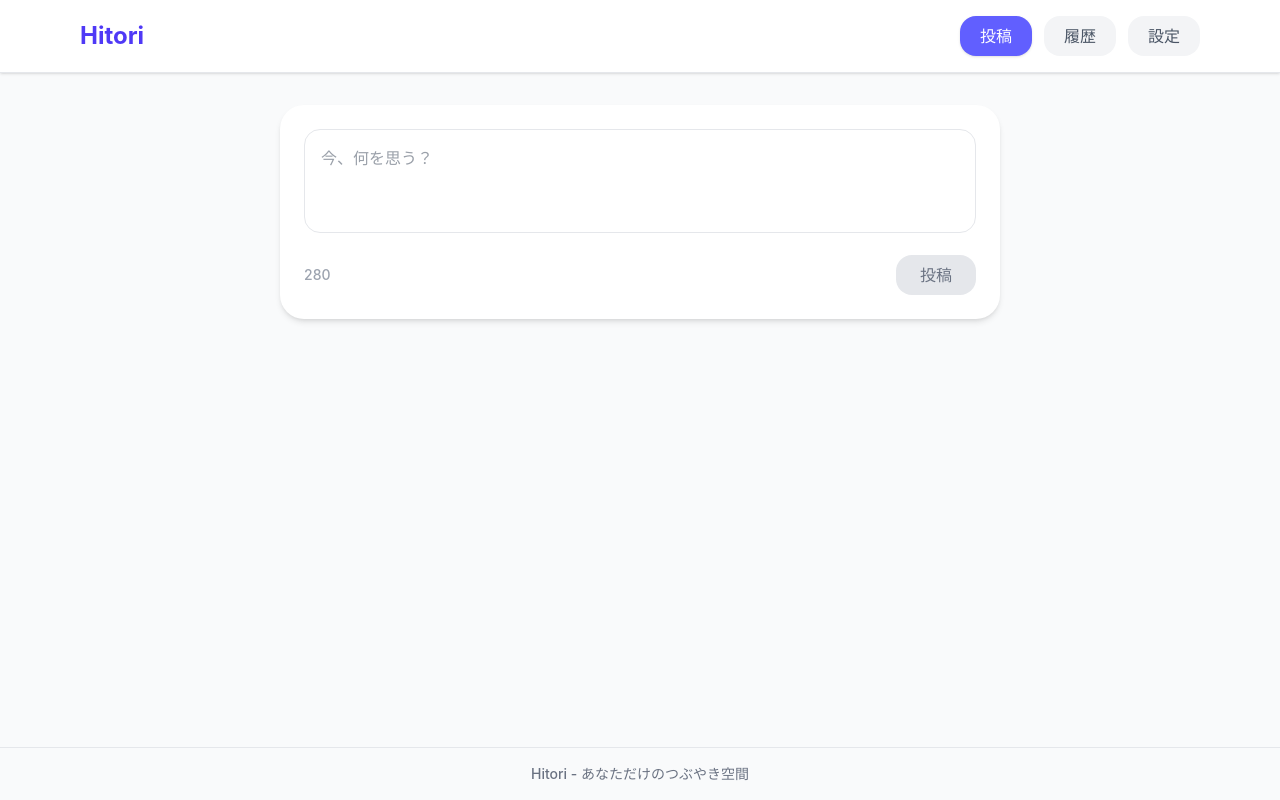
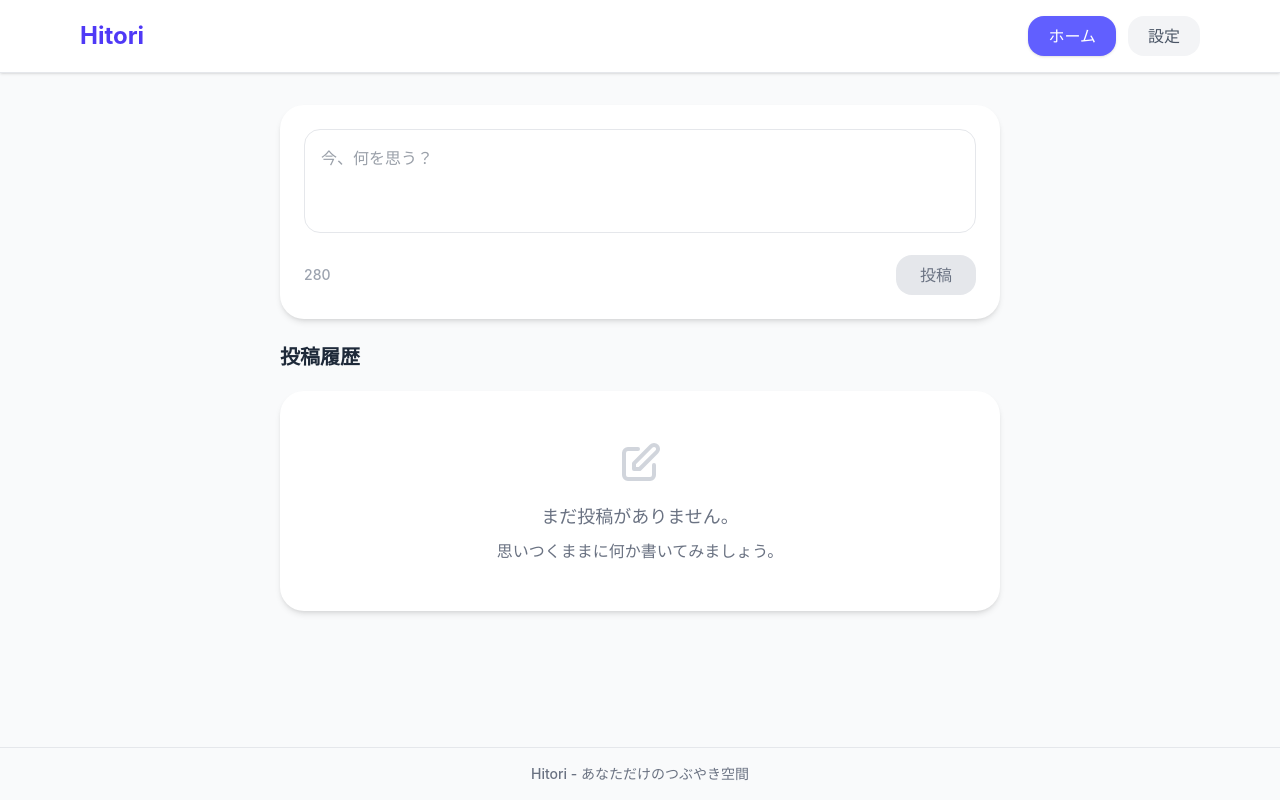
Before and after one commit to seita1996/hitori, a React (Vite) app: page / in a window 1280 px wide. Built offline with nearby package versions, Linux system fonts and the light colour scheme.

Commit message:
投稿・履歴ページを統合

```diff
--- a/src/App.tsx
+++ b/src/App.tsx
@@ -12,7 +12,7 @@ import "./index.css";
 
 function App() {
   // アプリの状態管理
-  const [view, setView] = useState<AppView>("post");
+  const [view, setView] = useState<AppView>("home");
   const [posts, setPosts] = useLocalStorage<Post[]>("hitori-posts", []);
   const [cloudProvider, setCloudProvider] = useLocalStorage<CloudProvider>("cloud-provider", "none");
   const [syncStatus, setSyncStatus] = useState<SyncStatus>("synced");
@@ -92,28 +92,16 @@ function App() {
 
       <main className="container mx-auto p-4 md:p-6 flex-grow max-w-3xl">
         <AnimatePresence mode="wait">
-          {view === "post" && (
+          {view === "home" && (
             <motion.div
-              key="post"
+              key="home"
               initial={{ opacity: 0, y: 10 }}
               animate={{ opacity: 1, y: 0 }}
               exit={{ opacity: 0, y: -10 }}
               transition={{ duration: 0.3, type: "spring", stiffness: 150 }}
-              className="py-2"
+              className="py-2 space-y-6"
             >
               <PostForm onSubmit={handleNewPost} />
-            </motion.div>
-          )}
-
-          {view === "timeline" && (
-            <motion.div
-              key="timeline"
-              initial={{ opacity: 0, y: 10 }}
-              animate={{ opacity: 1, y: 0 }}
-              exit={{ opacity: 0, y: -10 }}
-              transition={{ duration: 0.3, type: "spring", stiffness: 150 }}
-              className="py-2"
-            >
               <Timeline posts={posts} onDelete={handleDeletePost} />
             </motion.div>
           )}
--- a/src/components/NavBar.tsx
+++ b/src/components/NavBar.tsx
@@ -13,14 +13,9 @@ export function NavBar({ currentView, setView }: NavBarProps) {
         <h1 className="text-2xl font-bold text-indigo-600 dark:text-indigo-400">Hitori</h1>
         <div className="flex space-x-3">
           <NavButton
-            active={currentView === "post"}
-            onClick={() => setView("post")}
-            label="投稿"
-          />
-          <NavButton
-            active={currentView === "timeline"}
-            onClick={() => setView("timeline")}
-            label="履歴"
+            active={currentView === "home"}
+            onClick={() => setView("home")}
+            label="ホーム"
           />
           <NavButton
             active={currentView === "settings"}
--- a/src/types/index.ts
+++ b/src/types/index.ts
@@ -10,4 +10,4 @@ export type CloudProvider = "google" | "apple" | "none";
 
 export type SyncStatus = "synced" | "syncing" | "error" | "offline";
 
-export type AppView = "post" | "timeline" | "settings";
+export type AppView = "home" | "settings";
```
